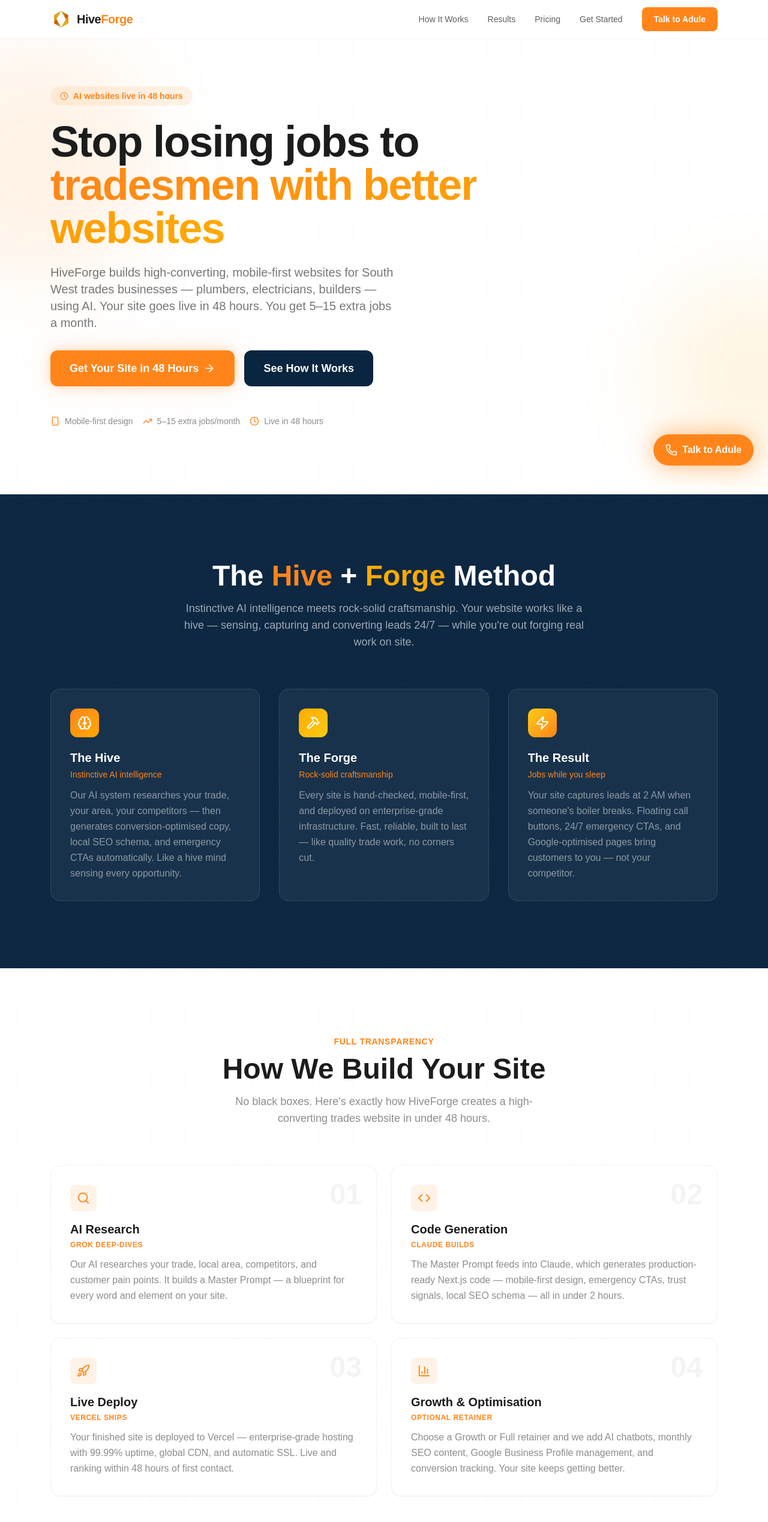
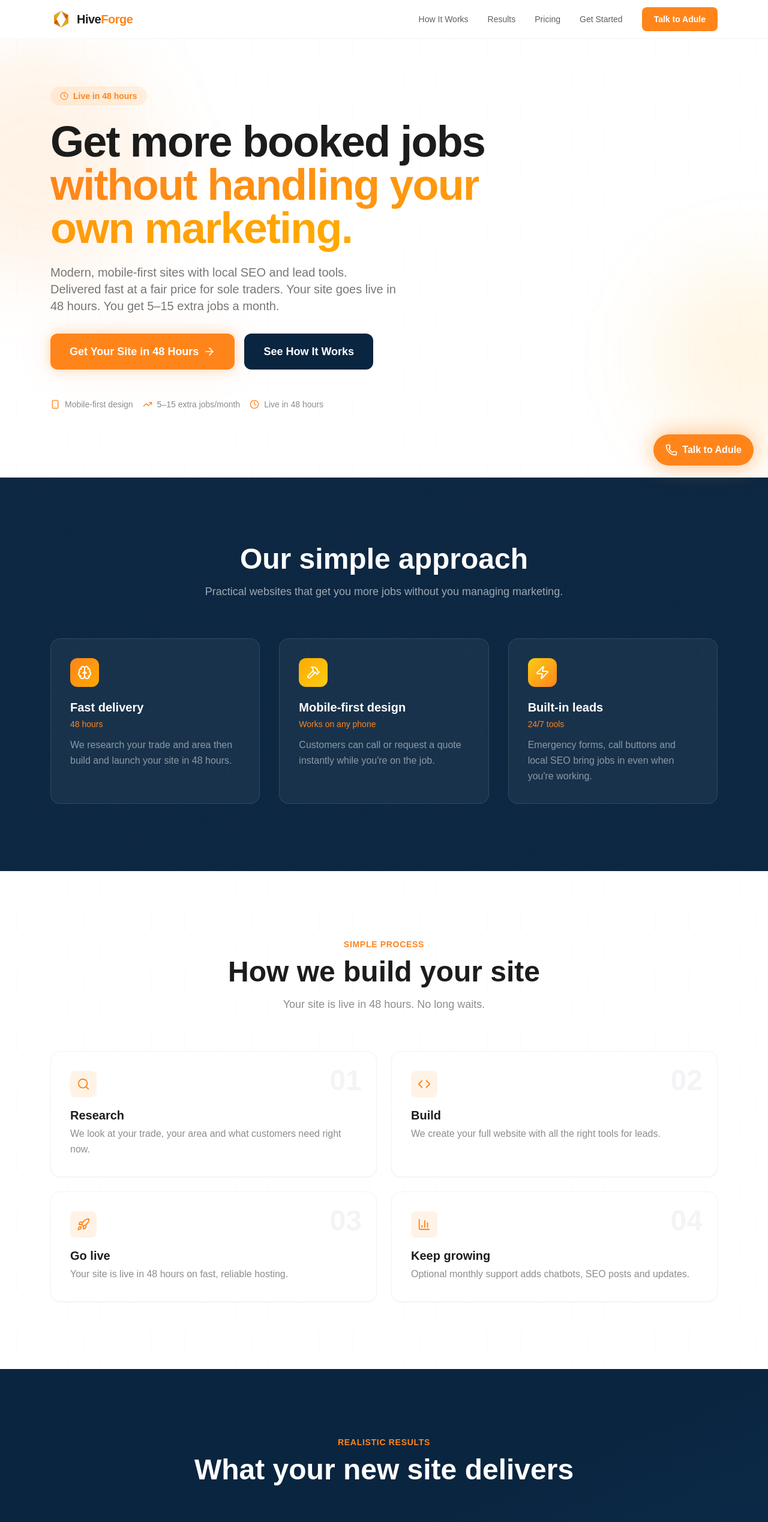
Before and after one commit to adcodee/hiveforge, a Next.js app: page / in a window 1280 px wide. Shown: the top 2537 px of the page at 60% size. Built offline with nearby package versions, Linux system fonts and the light colour scheme.

Commit message:
Simplified dialog edit for website content

```diff
--- a/components/BrandStory.tsx
+++ b/components/BrandStory.tsx
@@ -6,13 +6,10 @@ export default function BrandStory() {
       <div className="relative z-10 max-w-6xl mx-auto px-5">
         <div className="text-center mb-16">
           <h2 className="text-3xl md:text-5xl font-extrabold text-white mb-4">
-            The <span className="text-hive-orange">Hive</span> +{" "}
-            <span className="text-hive-amber">Forge</span> Method
+            Our simple approach
           </h2>
           <p className="text-white/60 text-lg max-w-2xl mx-auto">
-            Instinctive AI intelligence meets rock-solid craftsmanship. Your
-            website works like a hive — sensing, capturing and converting
-            leads 24/7 — while you're out forging real work on site.
+            Practical websites that get you more jobs without you managing marketing.
           </p>
         </div>
 
@@ -20,23 +17,23 @@ export default function BrandStory() {
           {[
             {
               icon: Brain,
-              title: "The Hive",
-              subtitle: "Instinctive AI intelligence",
-              body: "Our AI system researches your trade, your area, your competitors — then generates conversion-optimised copy, local SEO schema, and emergency CTAs automatically. Like a hive mind sensing every opportunity.",
+              title: "Fast delivery",
+              subtitle: "48 hours",
+              body: "We research your trade and area then build and launch your site in 48 hours.",
               color: "from-hive-orange to-hive-amber",
             },
             {
               icon: Hammer,
-              title: "The Forge",
-              subtitle: "Rock-solid craftsmanship",
-              body: "Every site is hand-checked, mobile-first, and deployed on enterprise-grade infrastructure. Fast, reliable, built to last — like quality trade work, no corners cut.",
+              title: "Mobile-first design",
+              subtitle: "Works on any phone",
+              body: "Customers can call or request a quote instantly while you're on the job.",
               color: "from-hive-amber to-yellow-400",
             },
             {
               icon: Zap,
-              title: "The Result",
-              subtitle: "Jobs while you sleep",
-              body: "Your site captures leads at 2 AM when someone's boiler breaks. Floating call buttons, 24/7 emergency CTAs, and Google-optimised pages bring customers to you — not your competitor.",
+              title: "Built-in leads",
+              subtitle: "24/7 tools",
+              body: "Emergency forms, call buttons and local SEO bring jobs in even when you're working.",
               color: "from-yellow-400 to-hive-orange",
             },
           ].map(({ icon: Icon, title, subtitle, body, color }) => (
--- a/components/ContactForm.tsx
+++ b/components/ContactForm.tsx
@@ -3,7 +3,7 @@
 
 import { useState } from "react";
 import { Send, CheckCircle, Loader2 } from "lucide-react";
-import { sendContact } from "@/app/actions";   // ← this import is the fix
+import { sendContact } from "@/app/actions";
 
 export default function ContactForm() {
   const [submitted, setSubmitted] = useState(false);
@@ -30,10 +30,10 @@ export default function ContactForm() {
       <div className="relative z-10 max-w-2xl mx-auto px-5">
         <div className="text-center mb-10">
           <h2 className="text-3xl md:text-5xl font-extrabold text-white mb-4">
-            Ready to Forge Your Site?
+            Ready to get more booked jobs?
           </h2>
           <p className="text-white/50 text-lg">
-            Tell us your trade and area. We'll reply within 4 hours with a free proposal — no obligation, no hard sell.
+            Tell us your trade and area. We'll reply within 4 hours with a free proposal — no obligation.
           </p>
         </div>
 
@@ -81,7 +81,7 @@ export default function ContactForm() {
               ) : (
                 <>
                   <Send size={20} />
-                  Reply YES — Get My Free Proposal
+                  Get my free proposal
                 </>
               )}
             </button>
--- a/components/Footer.tsx
+++ b/components/Footer.tsx
@@ -8,7 +8,7 @@ export default function Footer() {
               Hive<span className="text-hive-orange">Forge</span>
             </span>
             <p className="text-white/30 text-sm mt-1">
-              Beehive-mind AI websites forged for South West trades.
+              Fast websites for South West trades businesses.
             </p>
           </div>
 
--- a/components/Hero.tsx
+++ b/components/Hero.tsx
@@ -14,21 +14,21 @@ export default function Hero() {
           {/* Eyebrow */}
           <div className="inline-flex items-center gap-2 bg-hive-orange/10 text-hive-orange text-sm font-semibold px-4 py-1.5 rounded-full mb-6 animate-fade-in">
             <Clock size={14} />
-            AI websites live in 48 hours
+            Live in 48 hours
           </div>
 
           {/* Headline */}
           <h1 className="text-4xl md:text-6xl lg:text-7xl font-extrabold leading-[1.08] tracking-tight text-forge-black mb-6 animate-fade-up">
-            Stop losing jobs to{" "}
+            Get more booked jobs {" "}
             <span className="text-gradient-orange">
-              tradesmen with better websites
+              without handling your own marketing.
             </span>
           </h1>
 
           {/* Subheadline */}
           <p className="text-lg md:text-xl text-forge-black/60 leading-relaxed mb-8 max-w-xl animate-fade-up stagger-2">
-            HiveForge builds high-converting, mobile-first websites for South
-            West trades businesses — plumbers, electricians, builders — using AI.
+            Modern, mobile-first sites with local SEO and lead tools.
+            Delivered fast at a fair price for sole traders.
             Your site goes live in 48&nbsp;hours. You get 5–15 extra jobs a
             month.
           </p>
--- a/components/HowItWorks.tsx
+++ b/components/HowItWorks.tsx
@@ -4,30 +4,26 @@ const steps = [
   {
     icon: Search,
     num: "01",
-    title: "AI Research",
-    tool: "Grok deep-dives",
-    body: "Our AI researches your trade, local area, competitors, and customer pain points. It builds a Master Prompt — a blueprint for every word and element on your site.",
+    title: "Research",
+    body: "We look at your trade, your area and what customers need right now.",
   },
   {
     icon: Code,
     num: "02",
-    title: "Code Generation",
-    tool: "Claude builds",
-    body: "The Master Prompt feeds into Claude, which generates production-ready Next.js code — mobile-first design, emergency CTAs, trust signals, local SEO schema — all in under 2 hours.",
+    title: "Build",
+    body: "We create your full website with all the right tools for leads.",
   },
   {
     icon: Rocket,
     num: "03",
-    title: "Live Deploy",
-    tool: "Vercel ships",
-    body: "Your finished site is deployed to Vercel — enterprise-grade hosting with 99.99% uptime, global CDN, and automatic SSL. Live and ranking within 48 hours of first contact.",
+    title: "Go live",
+    body: "Your site is live in 48 hours on fast, reliable hosting.",
   },
   {
     icon: BarChart3,
     num: "04",
-    title: "Growth & Optimisation",
-    tool: "Optional retainer",
-    body: "Choose a Growth or Full retainer and we add AI chatbots, monthly SEO content, Google Business Profile management, and conversion tracking. Your site keeps getting better.",
+    title: "Keep growing",
+    body: "Optional monthly support adds chatbots, SEO posts and updates.",
   },
 ];
 
@@ -37,24 +33,22 @@ export default function HowItWorks() {
       <div className="max-w-6xl mx-auto px-5">
         <div className="text-center mb-16">
           <p className="text-hive-orange font-semibold text-sm uppercase tracking-wider mb-3">
-            Full transparency
+            Simple process
           </p>
           <h2 className="text-3xl md:text-5xl font-extrabold text-forge-black mb-4">
-            How We Build Your Site
+            How we build your site
           </h2>
           <p className="text-forge-black/50 text-lg max-w-xl mx-auto">
-            No black boxes. Here's exactly how HiveForge creates a
-            high-converting trades website in under 48 hours.
+            Your site is live in 48 hours. No long waits.
           </p>
         </div>
 
         <div className="grid md:grid-cols-2 gap-6">
-          {steps.map(({ icon: Icon, num, title, tool, body }) => (
+          {steps.map(({ icon: Icon, num, title, body }) => (
             <div
               key={num}
               className="group relative bg-white rounded-2xl p-8 border border-gray-100 hover:border-hive-orange/30 shadow-sm hover:shadow-lg transition-all"
             >
-              {/* Step number */}
               <span className="absolute top-6 right-6 text-5xl font-extrabold text-gray-100 group-hover:text-hive-orange/10 transition-colors select-none">
                 {num}
               </span>
@@ -64,9 +58,6 @@ export default function HowItWorks() {
               <h3 className="text-xl font-bold text-forge-black mb-1">
                 {title}
               </h3>
-              <p className="text-xs font-semibold text-hive-orange uppercase tracking-wider mb-3">
-                {tool}
-              </p>
               <p className="text-forge-black/50 leading-relaxed">{body}</p>
             </div>
           ))}
--- a/components/Pricing.tsx
+++ b/components/Pricing.tsx
@@ -15,55 +15,48 @@ interface Tier {
 const tiers: Tier[] = [
   {
     name: "Core Website",
-    price: "£497",
+    price: "£997",
     period: "one-off",
-    description: "A high-converting trades website, live in 48 hours.",
+    description: "Full AI build, live in 48 hours, 1 round of revisions.",
     features: [
-      { text: "Mobile-first, responsive design", included: true },
-      { text: "Emergency 24/7 CTA & floating call button", included: true },
+      { text: "Mobile-first design", included: true },
+      { text: "24/7 emergency CTA & floating call button", included: true },
       { text: "Local SEO schema markup", included: true },
       { text: "Core Web Vitals 95+ optimised", included: true },
-      { text: "Deployed on Vercel (SSL, CDN)", included: true },
-      { text: "AI chatbot integration", included: false },
+      { text: "1 round of revisions", included: true },
+      { text: "AI chatbot", included: false },
       { text: "Monthly SEO content", included: false },
-      { text: "Google Business Profile management", included: false },
+      { text: "Google Business updates", included: false },
     ],
-    cta: "Get Started — £497",
+    cta: "Get your Core Website",
   },
   {
     name: "Growth Retainer",
     price: "£97",
     period: "/month",
-    description: "Core Website + ongoing growth tools to keep jobs flowing.",
+    description: "Core website plus AI chatbot, Google updates and 2 SEO posts per month.",
     features: [
       { text: "Everything in Core Website", included: true },
-      { text: "AI chatbot (Tidio) installed & managed", included: true },
-      { text: "Monthly blog post (AI + human edit)", included: true },
+      { text: "AI chatbot installed & managed", included: true },
+      { text: "2 SEO posts per month", included: true },
       { text: "Google Business Profile updates", included: true },
       { text: "Monthly performance report", included: true },
-      { text: "Dedicated account manager", included: false },
-      { text: "Quarterly strategy call", included: false },
-      { text: "Priority support", included: false },
     ],
-    cta: "Start Growing — £97/mo",
+    cta: "Start Growth Retainer",
     popular: true,
   },
   {
     name: "Full Retainer",
     price: "£197",
     period: "/month",
-    description: "The complete package. We handle everything — you handle jobs.",
+    description: "Everything above plus full local SEO, reports and a 15-minute call.",
     features: [
       { text: "Everything in Growth Retainer", included: true },
-      { text: "4× monthly SEO content pieces", included: true },
-      { text: "Dedicated account manager", included: true },
-      { text: "Quarterly strategy & conversion call", included: true },
-      { text: "Priority support (same-day response)", included: true },
-      { text: "A/B testing & conversion optimisation", included: true },
-      { text: "Social media content templates", included: true },
-      { text: "Competitor monitoring", included: true },
+      { text: "Full local SEO", included: true },
+      { text: "Quarterly strategy call", included: true },
+      { text: "Priority support", included: true },
     ],
-    cta: "Go Full Forge — £197/mo",
+    cta: "Start Full Retainer",
   },
 ];
 
@@ -73,15 +66,11 @@ export default function Pricing() {
       <div className="max-w-6xl mx-auto px-5">
         <div className="text-center mb-16">
           <p className="text-hive-orange font-semibold text-sm uppercase tracking-wider mb-3">
-            Transparent pricing
+            Clear pricing
           </p>
           <h2 className="text-3xl md:text-5xl font-extrabold text-forge-black mb-4">
-            No Hidden Fees. No Hype.
+            Simple packages
           </h2>
-          <p className="text-forge-black/50 text-lg max-w-xl mx-auto">
-            Pick the package that fits your business. Every plan includes a
-            site that's live in 48 hours.
-          </p>
         </div>
 
         <div className="grid md:grid-cols-3 gap-6 items-start">
@@ -134,7 +123,7 @@ export default function Pricing() {
                 href="#contact"
                 className={`block text-center font-bold py-3.5 rounded-xl transition-colors ${
                   tier.popular
-                    ? "bg-hive-orange text-white hover:bg-hive-orange/90 forge-glow"
+                    ? "bg-hive-orange text-white hover:bg-hive-orange/90"
                     : "bg-forge-navy text-white hover:bg-forge-navy/90"
                 }`}
               >
--- a/components/Results.tsx
+++ b/components/Results.tsx
@@ -2,29 +2,22 @@ import { PhoneCall, TrendingUp, Clock, Star } from "lucide-react";
 
 const stats = [
   { icon: TrendingUp, value: "5–15", label: "Extra jobs per month", sub: "within 60 days" },
-  { icon: Clock, value: "48h", label: "From first call to live site", sub: "not weeks" },
-  { icon: PhoneCall, value: "24/7", label: "Emergency lead capture", sub: "while you sleep" },
-  { icon: Star, value: "95+", label: "Core Web Vitals score", sub: "Google loves it" },
+  { icon: Clock, value: "48h", label: "From enquiry to live site", sub: "not weeks" },
+  { icon: PhoneCall, value: "24/7", label: "Emergency lead capture", sub: "while you work" },
+  { icon: Star, value: "95+", label: "Core Web Vitals score", sub: "fast and reliable" },
 ];
 
 export default function Results() {
   return (
     <section id="results" className="py-20 md:py-28 bg-gradient-to-br from-forge-navy via-forge-navy to-[#0d2f4f] relative overflow-hidden">
-      {/* Decorative hex */}
-      <div className="absolute top-0 right-0 w-72 h-72 bg-hive-orange/5 rounded-full blur-3xl" />
-
       <div className="relative z-10 max-w-6xl mx-auto px-5">
         <div className="text-center mb-16">
           <p className="text-hive-orange font-semibold text-sm uppercase tracking-wider mb-3">
             Realistic results
           </p>
           <h2 className="text-3xl md:text-5xl font-extrabold text-white mb-4">
-            What a HiveForge Site Delivers
+            What your new site delivers
           </h2>
-          <p className="text-white/50 text-lg max-w-xl mx-auto">
-            No hype. These are the realistic, achievable outcomes South West
-            trades businesses can expect with a HiveForge website.
-          </p>
         </div>
 
         <div className="grid grid-cols-2 md:grid-cols-4 gap-6">
--- a/components/Testimonials.tsx
+++ b/components/Testimonials.tsx
@@ -2,23 +2,12 @@ import { Quote, Star } from "lucide-react";
 
 const testimonials = [
   {
-    name: "James R.",
-    trade: "Plumber — Exeter",
-    text: "Had my site up in a day and a half. Started getting calls the same week. Wish I'd done this years ago.",
+    name: "John Smith",
+    trade: "Plumber, Bristol",
+    text: "HiveForge transformed my online presence. I went from struggling to get leads to having a steady stream of customers. The website looks fantastic and the local SEO has really made a difference.",
     stars: 5,
   },
-  {
-    name: "Sarah T.",
-    trade: "Electrician — Bristol",
-    text: "The emergency call button alone has paid for the site three times over. Customers love how easy it is to reach me.",
-    stars: 5,
-  },
-  {
-    name: "Mike D.",
-    trade: "Builder — Cornwall",
-    text: "Adule explained everything, no jargon. Site looks better than competitors who paid ten times more. Getting steady work from Google now.",
-    stars: 5,
-  },
+
 ];
 
 export default function Testimonials() {
@@ -27,14 +16,11 @@ export default function Testimonials() {
       <div className="max-w-6xl mx-auto px-5">
         <div className="text-center mb-16">
           <p className="text-hive-orange font-semibold text-sm uppercase tracking-wider mb-3">
-            Social proof
+            Real feedback
           </p>
           <h2 className="text-3xl md:text-5xl font-extrabold text-forge-black mb-4">
-            Trades That Trust the Hive
+            What South West tradespeople say
           </h2>
-          <p className="text-forge-black/50 text-sm">
-            Placeholder testimonials — real client quotes coming soon.
-          </p>
         </div>
 
         <div className="grid md:grid-cols-3 gap-6">
```
